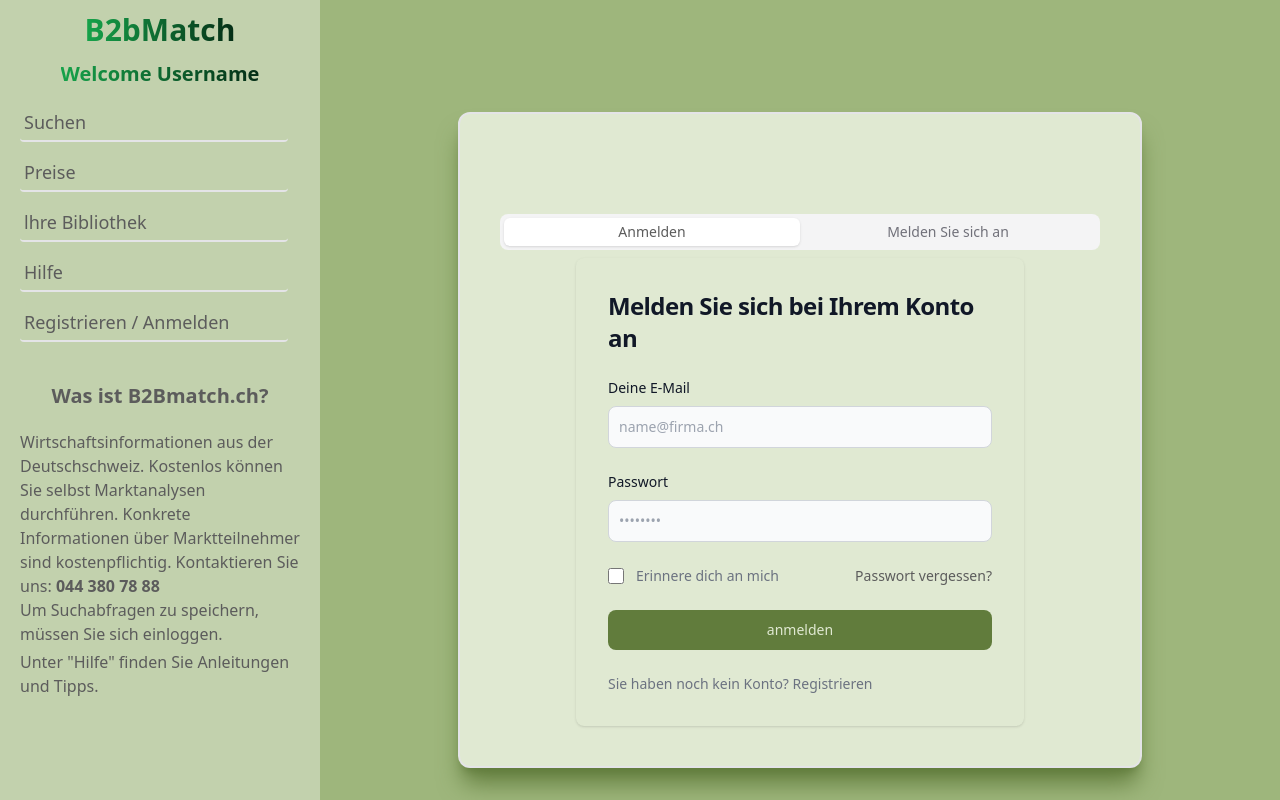
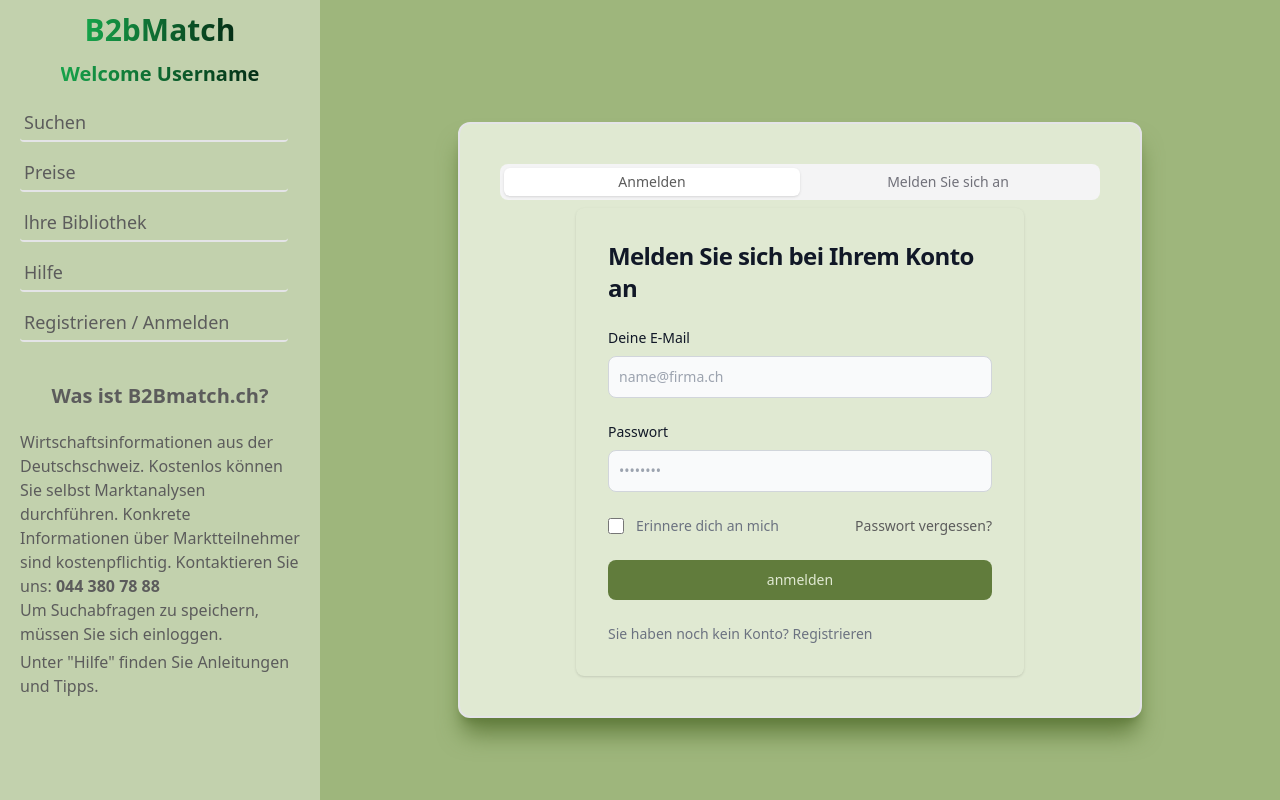
Before and after one commit to preet665/b2bmatch-ui-final, a Next.js app: page /login in a window 1280 px wide. Built offline with nearby package versions, Linux system fonts and the light colour scheme.

Commit message:
logo pushed

```diff
--- a/app/(auth)/login/page.tsx
+++ b/app/(auth)/login/page.tsx
@@ -15,9 +15,7 @@
   const { setTheme } = useTheme();
   return (
     <div className="flex flex-col  h-screen justify-center items-center self-center bg-[#9eb67c]">
-      <div className=" flex  flex-col mt-20  box-border shadow-primary shadow-xl border-2  w-fit p-10 rounded-xl bg-secondary">
-        <div className="flex w-fit items-center justify-center self-center text-center  p-5 pb-10 ">
-        </div>
+      <div className=" flex  flex-col mt-10  box-border shadow-primary shadow-xl border-2  w-fit p-10 rounded-xl bg-secondary">
         <Tabs
           defaultValue="account"
           className="w-[600px] shadow-none bg-secondary"
```
